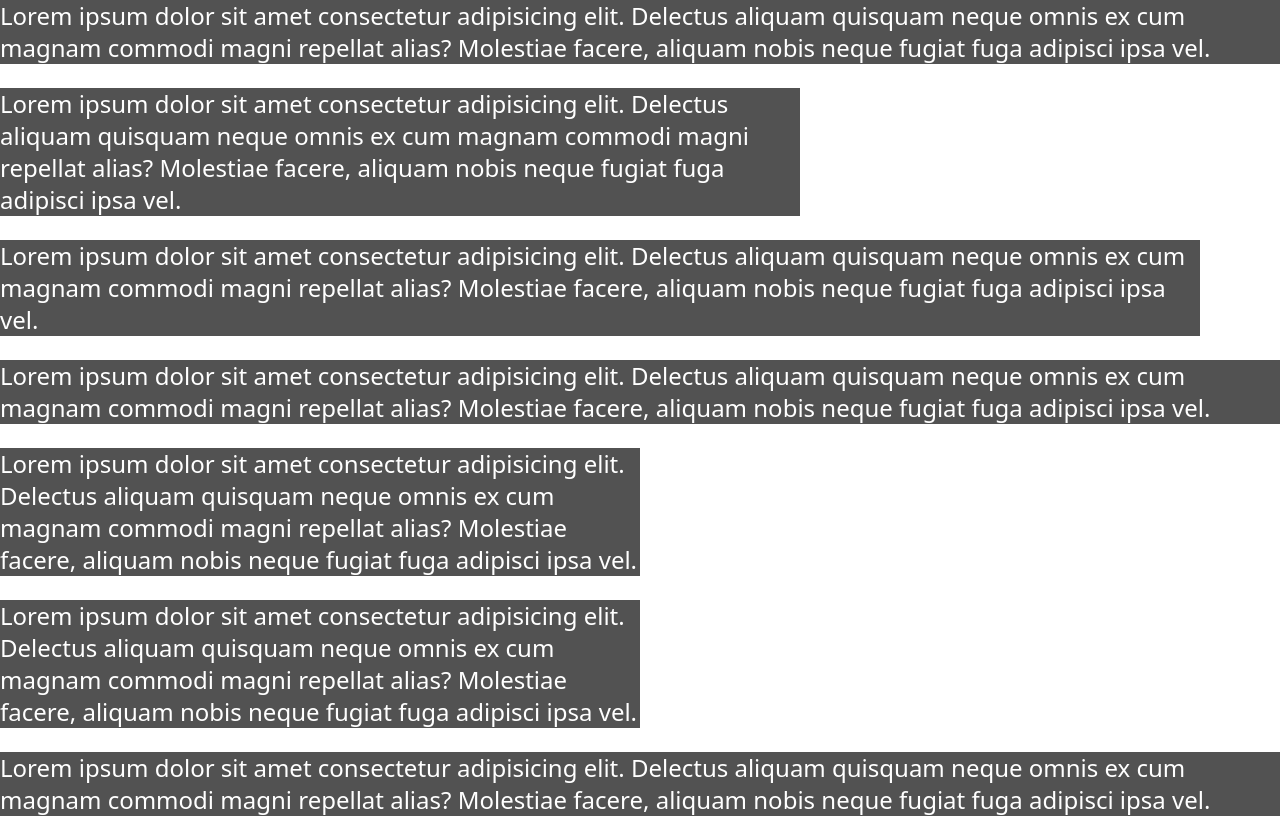
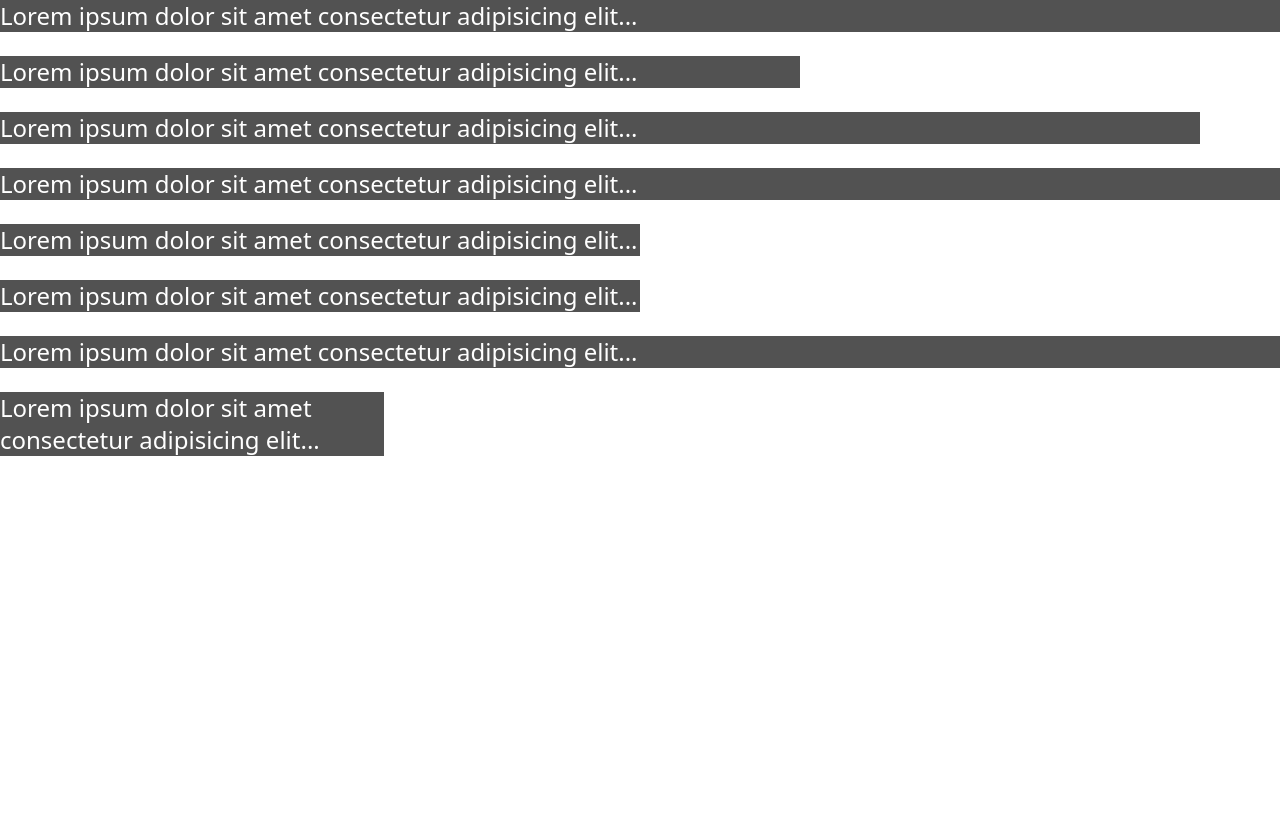
Before and after one commit to khannsameer/Tailwind-CSS, a website: page width_min_max.html in a window 1280 px wide. Shown: the top 819 px of the page. Drawn offline with Linux system fonts and the light colour scheme.

Commit message:
modified all the file

```diff
--- a/width_min_max.html
+++ b/width_min_max.html
@@ -7,52 +7,51 @@
     <title>Width, Min-width and Max-width</title>
   </head>
   <body>
+    <!-- Default block with no width restrictions -->
     <div class="bg-neutral-600 text-2xl text-white">
-      Lorem ipsum dolor sit amet consectetur adipisicing elit. Delectus aliquam
-      quisquam neque omnis ex cum magnam commodi magni repellat alias? Molestiae
-      facere, aliquam nobis neque fugiat fuga adipisci ipsa vel.
+      Lorem ipsum dolor sit amet consectetur adipisicing elit...
     </div>
     <br />
+
+    <!-- Block with a maximum width of 200 (custom class) -->
     <div class="bg-neutral-600 text-2xl text-white max-w-200">
-      Lorem ipsum dolor sit amet consectetur adipisicing elit. Delectus aliquam
-      quisquam neque omnis ex cum magnam commodi magni repellat alias? Molestiae
-      facere, aliquam nobis neque fugiat fuga adipisci ipsa vel.
+      Lorem ipsum dolor sit amet consectetur adipisicing elit...
     </div>
     <br />
+
+    <!-- Block with fixed width 300 and minimum width 200 -->
     <div class="bg-neutral-600 text-2xl text-white w-300 min-w-200">
-      Lorem ipsum dolor sit amet consectetur adipisicing elit. Delectus aliquam
-      quisquam neque omnis ex cum magnam commodi magni repellat alias? Molestiae
-      facere, aliquam nobis neque fugiat fuga adipisci ipsa vel.
+      Lorem ipsum dolor sit amet consectetur adipisicing elit...
     </div>
     <br />
+
+    <!-- Full width block -->
     <div class="bg-neutral-600 text-2xl text-white w-full">
-      Lorem ipsum dolor sit amet consectetur adipisicing elit. Delectus aliquam
-      quisquam neque omnis ex cum magnam commodi magni repellat alias? Molestiae
-      facere, aliquam nobis neque fugiat fuga adipisci ipsa vel.
+      Lorem ipsum dolor sit amet consectetur adipisicing elit...
     </div>
     <br />
+
+    <!-- Block taking half of the available width -->
     <div class="bg-neutral-600 text-2xl text-white w-1/2">
-      Lorem ipsum dolor sit amet consectetur adipisicing elit. Delectus aliquam
-      quisquam neque omnis ex cum magnam commodi magni repellat alias? Molestiae
-      facere, aliquam nobis neque fugiat fuga adipisci ipsa vel.
+      Lorem ipsum dolor sit amet consectetur adipisicing elit...
     </div>
     <br />
+
+    <!-- Block with 50% width and grows to 6xl on hover -->
     <div class="bg-neutral-600 text-2xl text-white w-1/2 hover:w-6xl">
-      Lorem ipsum dolor sit amet consectetur adipisicing elit. Delectus aliquam
-      quisquam neque omnis ex cum magnam commodi magni repellat alias? Molestiae
-      facere, aliquam nobis neque fugiat fuga adipisci ipsa vel.
+      Lorem ipsum dolor sit amet consectetur adipisicing elit...
     </div>
     <br />
+
+    <!-- Width automatically adjusts to content -->
     <div class="bg-neutral-600 text-2xl text-white w-auto">
-      Lorem ipsum dolor sit amet consectetur adipisicing elit. Delectus aliquam
-      quisquam neque omnis ex cum magnam commodi magni repellat alias? Molestiae
-      facere, aliquam nobis neque fugiat fuga adipisci ipsa vel.
+      Lorem ipsum dolor sit amet consectetur adipisicing elit...
     </div>
     <br />
+
+    <!-- Block with predefined small width (w-sm) -->
     <div class="bg-neutral-600 text-2xl text-white w-sm">
-      Lorem ipsum dolor sit amet consectetur adipisicing elit. Delectus aliquam
-      quisquam neque omnis ex cum magnam commodi magni repellat alias? Molestiae
-      facere, aliquam nobis neque fugiat fuga adipisci ipsa vel.
+      Lorem ipsum dolor sit amet consectetur adipisicing elit...
     </div>
   </body>
 </html>
```
Also changed, not shown: colors.html (+10 -8 lines), header.html (+6 -0 lines), marginAndPadding.html (+33 -25 lines), positions.html (added, +25 -0 lines), sizeClasses.html (+14 -3 lines), src/output.css.
